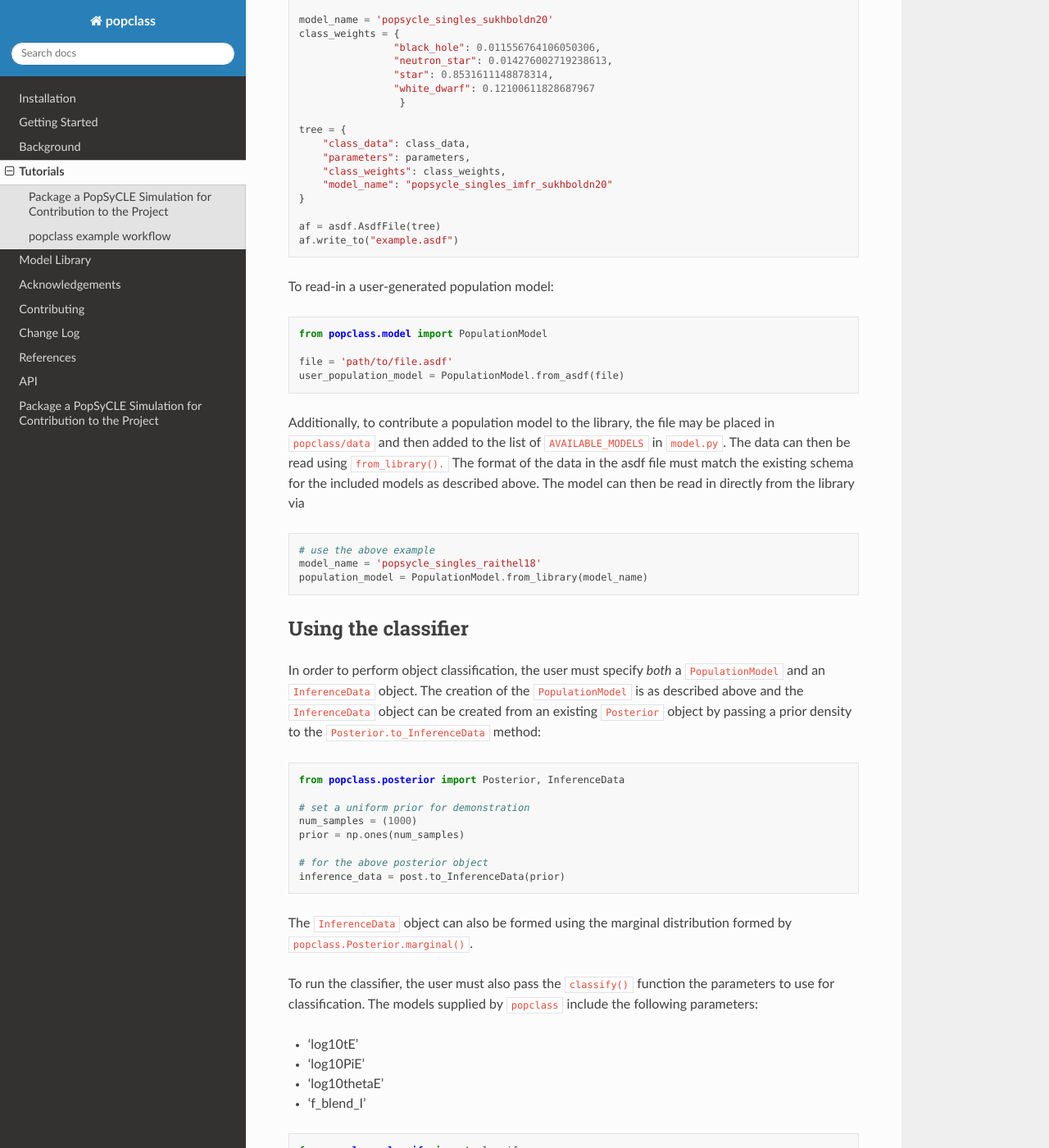
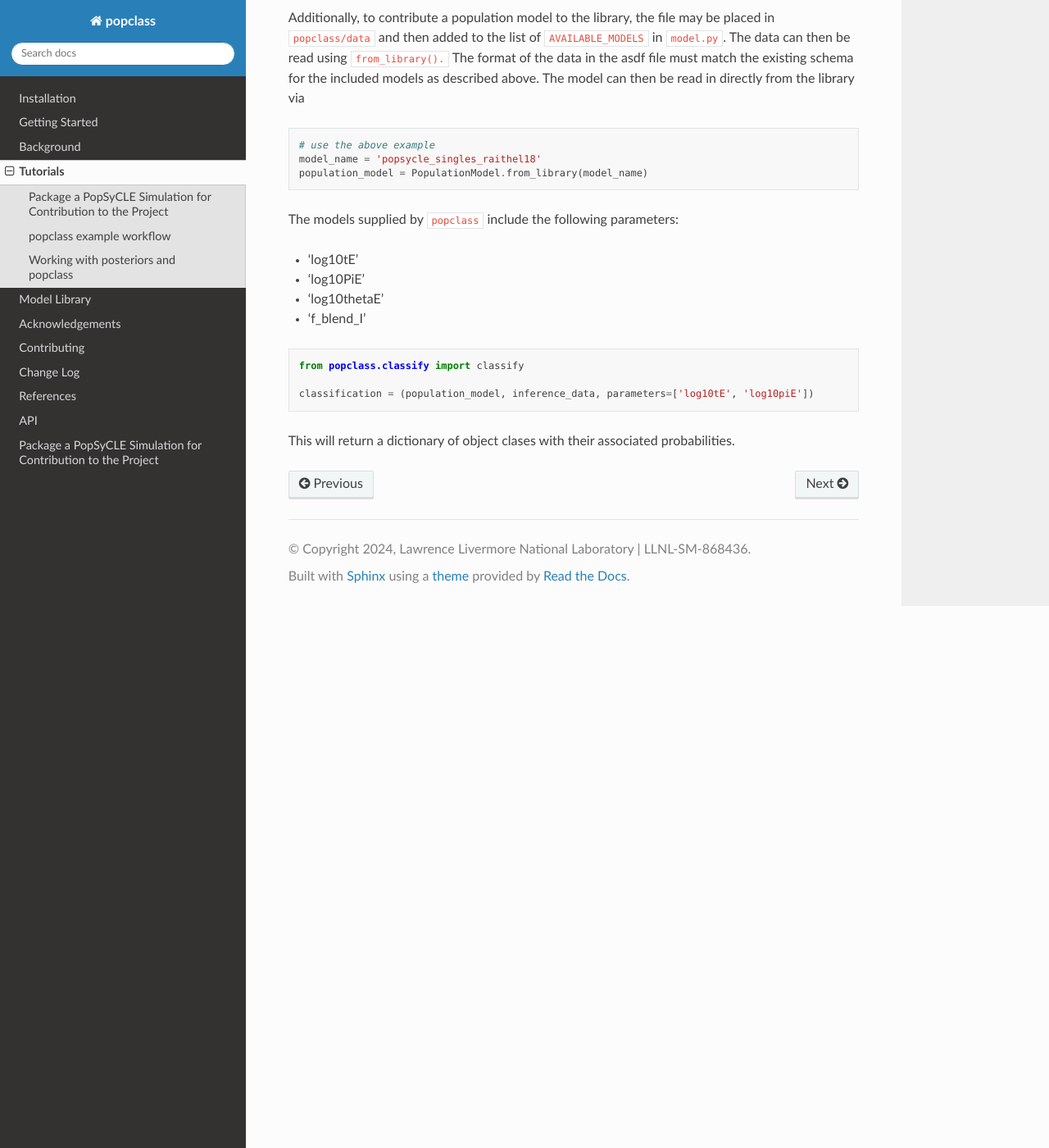
Before and after one commit to LLNL/popclass, a Sphinx documentation site: the page built from docs/source/tutorials.rst, in a window 1280 px wide and 1400 px high, scrolled down 2062 px. Shown: the whole window at 82% size. Built offline with Sphinx 7.4.7 and the Read the Docs theme 2.0.0, drawn with Linux system fonts in a browser that asks for light colours; pages that are not in the unit, such as notebooks, are missing from menus; cross-references to code outside the pages are shown as plain code; some of the changed text lies outside the part shown.

Commit message:
Add posterior handling tutorial

```diff
--- a/docs/source/tutorials.rst
+++ b/docs/source/tutorials.rst
@@ -11,36 +11,8 @@
 
    examples/popsycle_model_example.ipynb
    examples/popclass_example_workflow.ipynb
+   examples/posterior_interface.ipynb
 
-Converting and creating posterior objects
------------------------------------------
-
-``popclass`` includes convenience functions for ingesting common inference
-data objects.
-While an array of samples and associated parameter labels can be passed
-directly to ``popclass.Posterior``, we currently support conversion from
-the following output formats:
-
-* ArviZ
-
-To create a ``popclass.Posterior`` object from ArviZ:
-
-.. code-block:: python
-
-    from popclass.posterior import Posterior
-
-    post = Posterior.from_arviz(arviz_inference_data)
-
-
-Alternatively, ``Posterior`` can be initialized with an array of samples and
-a list of parameter labels.
-
-.. code-block:: python
-
-    samples = np.random.randn(1000, 2)
-    labels = ['log10tE', 'log10piE']
-
-    post = Posterior(samples, labels)
 
 Population model data format
 ----------------------------
@@ -154,30 +126,6 @@
     model_name = 'popsycle_singles_raithel18'
     population_model = PopulationModel.from_library(model_name)
 
-Using the classifier
---------------------
-In order to perform object classification, the user must specify *both* a
-``PopulationModel`` and an ``InferenceData`` object.
-The creation of the ``PopulationModel`` is as described above and the
-``InferenceData`` object can be created from an existing ``Posterior`` object
-by passing a prior density to the ``Posterior.to_InferenceData`` method:
-
-.. code-block:: python
-
-    from popclass.posterior import Posterior, InferenceData
-
-    # set a uniform prior for demonstration
-    num_samples = (1000)
-    prior = np.ones(num_samples)
-
-    # for the above posterior object
-    inference_data = post.to_InferenceData(prior)
-
-The ``InferenceData`` object can also be formed using the marginal distribution
-formed by ``popclass.Posterior.marginal()``.
-
-To run the classifier, the user must also pass the ``classify()`` function the
-parameters to use for classification.
 The models supplied by ``popclass`` include the following parameters:
 
 * 'log10tE'
```
Also changed, not shown: docs/source/examples/posterior_interface.ipynb.
